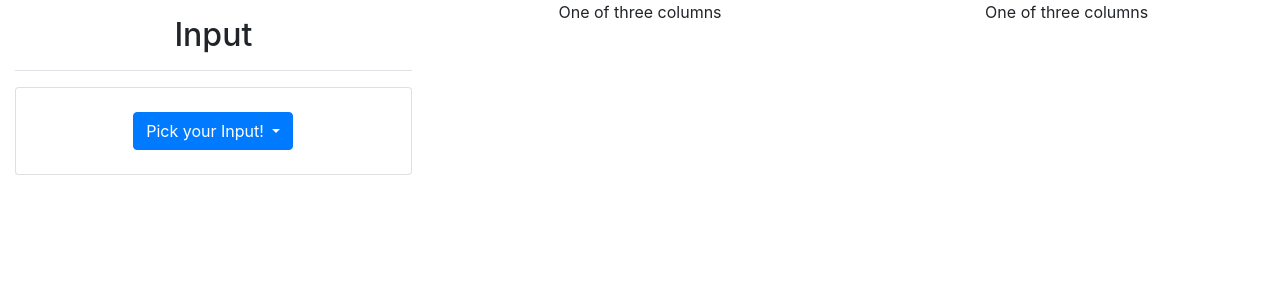
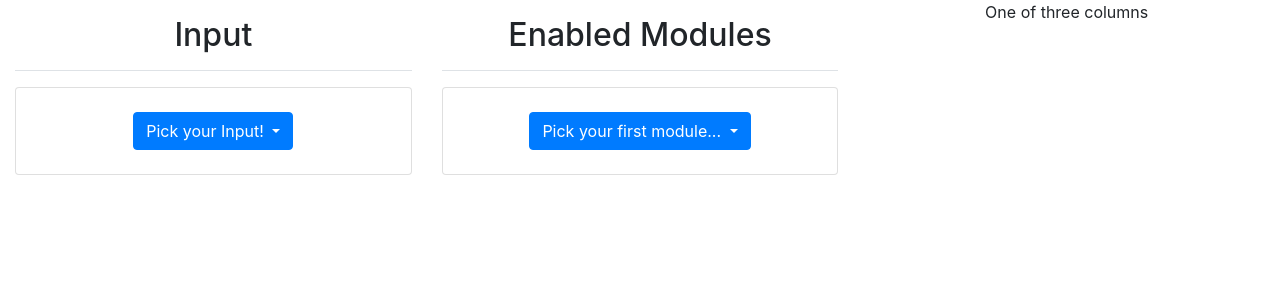
Before and after one commit to adambaumeister/panhit, a Flask app: template templates/spec.html in a window 1280 px wide. Shown: the part 56-356 px from the top of the page. Run offline with Flask 2, Linux system fonts and the light colour scheme; the template is opened without the code that fills it, so the values that code supplies are empty; some libraries are stand-ins or nearby versions.

Commit message:
Lots of updates to spec files

```diff
--- a/phlibs/modules/dns.py
+++ b/phlibs/modules/dns.py
@@ -17,7 +17,7 @@ class DNSHost(Module):
 
         self.class_name = 'dns'
         self.pretty_name = "DNS"
-        self.image_small = "static/dns.png"
+        self.image_small = "images/dns.png"
         self.image = "images/dns.png"
         self.type = "dns"
 
--- a/phlibs/modules/panfw.py
+++ b/phlibs/modules/panfw.py
@@ -65,7 +65,7 @@ class Panfw(Module):
         super(Panfw, self).__init__(mod_opts)
         self.class_name = 'panfw'
         self.pretty_name = "PANOS Device"
-        self.image_small = "static/pan-logo-orange.png"
+        self.image_small = "images/pan-logo-orange.png"
         self.image = "images/pan-logo-orange.png"
         self.type = "panfw"
 
--- a/static/js/functions.js
+++ b/static/js/functions.js
@@ -2,6 +2,9 @@ const API_ROUTE = "/api/config"
 
 
 $(document).ready(function () {
+    /*
+    Config buttons
+    */
     $(".save").click(function () {
         ClickAddButton(this)
     });
@@ -12,6 +15,18 @@ $(document).ready(function () {
 
     $(".delete").click(function () {
         ClickDeleteButton(this)
+    });
+
+    /*
+    Spec buttons
+    */
+    $(".select-input").click(function () {
+        SelectInputButton(this)
+    });
+
+    $(".select-module").click(function () {
+        console.log("clicked")
+        SelectModuleButton(this)
     });
 });
 
@@ -127,3 +142,25 @@ function ClickDeleteButton(obj) {
         });
 
 }
+
+function SelectInputButton(obj) {
+    var moduleName = $(obj).attr('data-name');
+
+    /* Use the name, which'll be used by teh spec, as well as display it. */
+    var selectedHTML = `<h1 class='p-4 h1-input-selected input-value'>` +  moduleName + `</h1>`
+
+    /* Make the list invisible */
+    $(".input-dropdown").toggle()
+    /* Modify the card appearance to show it's selected */
+    $(".input-card").html(selectedHTML)
+    $(".input-card").addClass("card-input-filled")
+}
+
+function SelectModuleButton(obj) {
+    var moduleName = $(obj).attr('data-name');
+
+    /* Use the name, which'll be used by teh spec, as well as display it. */
+    var selectedHTML = `<div class="card-input-filled card text-center module-card"><h1 class='p-4 h1-input-selected input-value'>` +  moduleName + `</h1></div>`
+    $(".selected-module-container").html(selectedHTML)
+
+}
--- a/static/styles.css
+++ b/static/styles.css
@@ -27,3 +27,11 @@
 .save {
   transition: background-color 0.5s ease;
 }
+
+.card-input-filled {
+    border: 1px solid #ff9a00ff;
+}
+
+.h1-input-selected {
+    color: #ff9a00ff;
+}
--- a/templates/spec.html
+++ b/templates/spec.html
@@ -4,15 +4,35 @@
     <div class="row">
         <div class="col-sm">
             <div class="text-center pt-3 pb-2 mb-3 border-bottom"><h2>Input</h2></div>
-            <div class="card text-center">
-                <div class="dropdown  p-4">
-                    <button class="btn btn-primary dropdown-toggle" type="button" id="dropdownMenuButton"
+            <div class="card text-center input-card">
+                <div class="dropdown p-4">
+                    <button class="btn btn-primary dropdown-toggle input-dropdown" type="button" id="dropdownMenuButton"
                             data-toggle="dropdown" aria-haspopup="true" aria-expanded="false">
                         Pick your Input!
                     </button>
                     <div class="dropdown-menu" aria-labelledby="dropdownMenuButton">
                         {% for item in inputs %}
-                        <button class="dropdown-item add-item"><img
+                        <button class="dropdown-item select-input" data-name="{{ item.name }}"><img
+                                src="{{ url_for('static', filename=item.image_small) }}" height="30px" class="pr-2"
+                                alt="">{{ item.name }}
+                        </button>
+                        {% endfor %}
+                    </div>
+                </div>
+            </div>
+        </div>
+        <div class="col-sm text-center module-col">
+            <div class="text-center pt-3 pb-2 mb-3 border-bottom"><h2>Enabled Modules</h2></div>
+            <div class="selected-module-container"></div>
+            <div class="card text-center module-card">
+                <div class="dropdown p-4">
+                    <button class="btn btn-primary dropdown-toggle module-dropdown" type="button"
+                            data-toggle="dropdown" aria-haspopup="true" aria-expanded="false">
+                        Pick your first module...
+                    </button>
+                    <div class="dropdown-menu" aria-labelledby="dropdownMenuButton">
+                        {% for item in modules %}
+                        <button class="dropdown-item select-module" data-name="{{ item.name }}"><img
                                 src="{{ url_for('static', filename=item.image_small) }}" height="30px" class="pr-2"
                                 alt="">{{ item.name }}
                         </button>
@@ -24,9 +44,6 @@
         <div class="col-sm text-center">
             One of three columns
         </div>
-        <div class="col-sm text-center">
-            One of three columns
-        </div>
     </div>
 </div>
 {% endblock %}
--- a/web.py
+++ b/web.py
@@ -127,7 +127,7 @@ def spec_page():
     docs = cdb.get_all()
     modules = []
     for doc in docs:
-        i = c.get_input_from_data(doc)
+        i = c.get_module_from_data(doc)
         modules.append(i)
 
     return render_template('spec.html', inputs=inputs, modules=modules)
```
